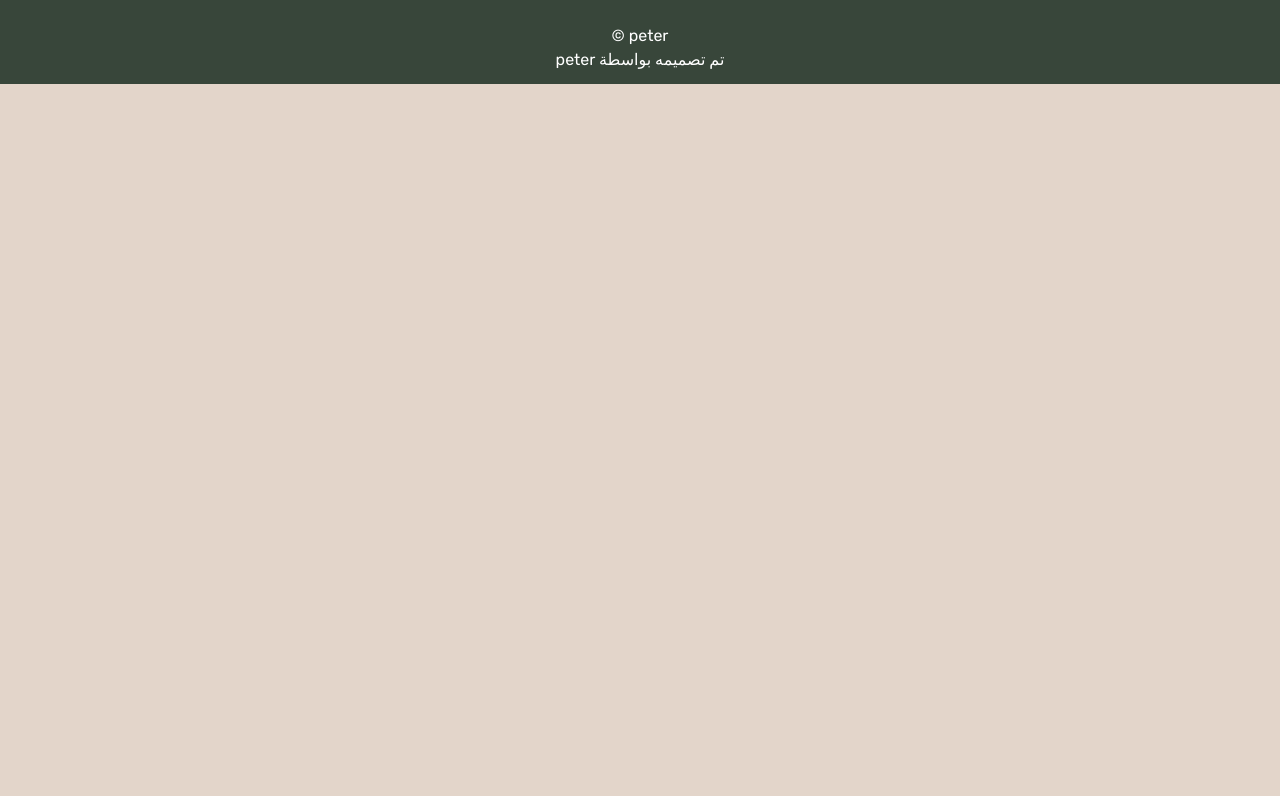
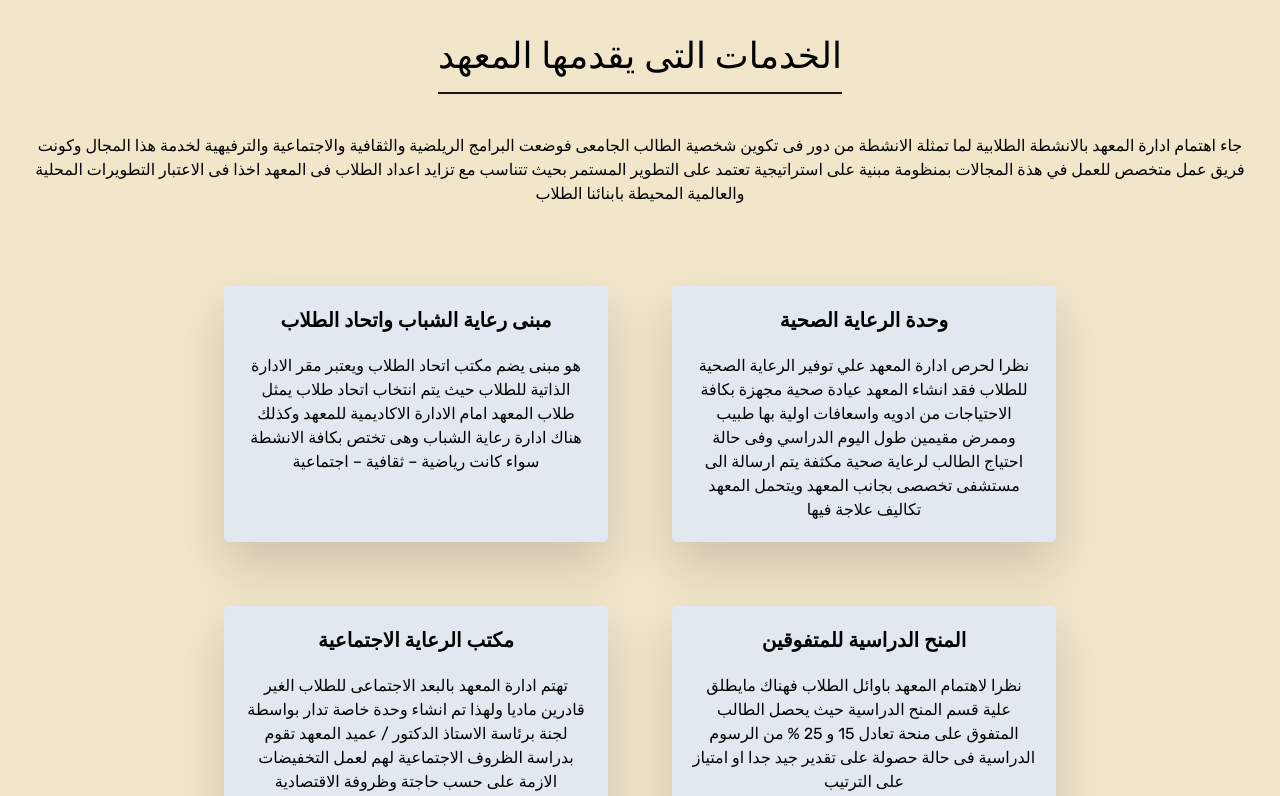
Before and after one commit to peterzaz1/ma3had-website-rework, a SvelteKit app: page / in a window 1280 px wide. Shown: the part 3360-4156 px from the top of the page. Before the commit the page ends 3444 px from the top, so only its background shows below. Built offline with nearby package versions, Linux system fonts and the light colour scheme.

Commit message:
added Services section

```diff
--- /dev/null
+++ b/src/components/Services.svelte
@@ -0,0 +1,44 @@
+<script>
+	import ServisesMini from './ServisesMini.svelte';
+</script>
+
+<section class="pb-20 flex flex-col justify-center bg-[#f1e6ca] items-center">
+	<div class="px-8 mb-16 text-center flex flex-col items-center">
+		<div class="my-5 mb-10 border-neutral-900 border-b-2 py-4">
+			<h2 class="text-4xl">الخدمات التى يقدمها المعهد</h2>
+		</div>
+		<p>
+			جاء اهتمام ادارة المعهد بالانشطة الطلابية لما تمثلة الانشطة من دور فى تكوين شخصية الطالب
+			الجامعى فوضعت البرامج الريلضية والثقافية والاجتماعية والترفيهية لخدمة هذا المجال وكونت فريق
+			عمل متخصص للعمل في هذة المجالات بمنظومة مبنية على استراتيجية تعتمد على التطوير المستمر بحيث
+			تتناسب مع تزايد اعداد الطلاب فى المعهد اخذا فى الاعتبار التطويرات المحلية والعالمية المحيطة
+			بابنائنا الطلاب
+		</p>
+	</div>
+	<div class="grid-cols-1 grid grid-flow-row-dense mx-2 mt-4 gap-5 md:gap-16 md:grid-cols-2">
+		<ServisesMini
+			title="مبنى رعاية الشباب واتحاد الطلاب"
+			paragraph="هو مبنى يضم مكتب اتحاد الطلاب ويعتبر مقر الادارة الذاتية للطلاب حيث يتم انتخاب اتحاد طلاب يمثل طلاب المعهد امام الادارة الاكاديمية للمعهد وكذلك هناك ادارة رعاية الشباب وهى تختص بكافة الانشطة سواء كانت رياضية – ثقافية – اجتماعية"
+		/>
+		<ServisesMini
+			title="وحدة الرعاية الصحية"
+			paragraph="نظرا لحرص ادارة المعهد علي توفير الرعاية الصحية للطلاب فقد انشاء المعهد عيادة صحية مجهزة بكافة الاحتياجات من ادويه واسعافات اولية بها طبيب وممرض مقيمين طول اليوم الدراسي وفى حالة احتياج الطالب لرعاية صحية مكثفة يتم ارسالة الى مستشفى تخصصى بجانب المعهد ويتحمل المعهد تكاليف علاجة فيها"
+		/>
+		<ServisesMini
+			title="مكتب الرعاية الاجتماعية"
+			paragraph="تهتم ادارة المعهد بالبعد الاجتماعى للطلاب الغير قادرين ماديا ولهذا تم انشاء وحدة خاصة تدار بواسطة لجنة برئاسة الاستاذ الدكتور / عميد المعهد تقوم بدراسة الظروف الاجتماعية لهم لعمل التخفيضات الازمة على حسب حاجتة وظروفة الاقتصادية والاجتماعية"
+		/>
+		<ServisesMini
+			title="المنح الدراسية للمتفوقين"
+			paragraph="نظرا لاهتمام المعهد باوائل الطلاب فهناك مايطلق علية قسم المنح الدراسية حيث يحصل الطالب المتفوق على منحة تعادل 15 و 25 % من الرسوم الدراسية فى حالة حصولة على تقدير جيد جدا او امتياز على الترتيب"
+		/>
+		<ServisesMini
+			title="اتحاد الطلاب"
+			paragraph="هو مبنى يضم مكتب اتحاد الطلاب ويعد مقر الاداره الذاتيه للطلاب حيث يتم انتخاب اتحاد طلاب يمثل طلاب المعهد اما الا داره الاكاديمة للمعهد وكذلك الاداره الاكاديميه للمعهد – وهى تختص بكافه الانشطة للطلاب (رياضيه اجتماعيه – تقافيه )"
+		/>
+		<ServisesMini
+			title="تعيين اوائل الخريجين"
+			paragraph="تعمل اداره المعهد على تعيين اوائل الخريجين فى الاقسام المختلفه حيث يكلف الاول لكل دفعه للعمل كمعيد بناء على طلب مجلس القسم التابع له ومجلس اداره المعهد . ويصدر له قرار من قبل السيد الاستاذ ادكتور / وزير التعليم العالى والبحث العلمى ليكون نواة لعضو هيئه التدريس مستقبلا"
+		/>
+	</div>
+</section>
--- /dev/null
+++ b/src/components/ServisesMini.svelte
@@ -0,0 +1,13 @@
+<script>
+	export let title;
+	export let paragraph;
+</script>
+
+<div
+	class="w-[80vw] md:w-96 h-80 p-7 rounded-md drop-shadow-2xl text-center bg-slate-200 md:h-64 md:p-5"
+>
+	<h3 class="text-xl font-bold mb-5">{title}</h3>
+	<p>
+		{paragraph}
+	</p>
+</div>
--- a/src/routes/+page.svelte
+++ b/src/routes/+page.svelte
@@ -4,10 +4,11 @@
 	import Hero from '../components/Hero.svelte';
 	import Images from '../components/Images.svelte';
 	import Main from '../components/Main.svelte';
+	import Services from '../components/Services.svelte';
 </script>
 
 <Hero />
 <Main />
 <Images />
 <AboutUs />
-<Footer />
+<Services />
```
